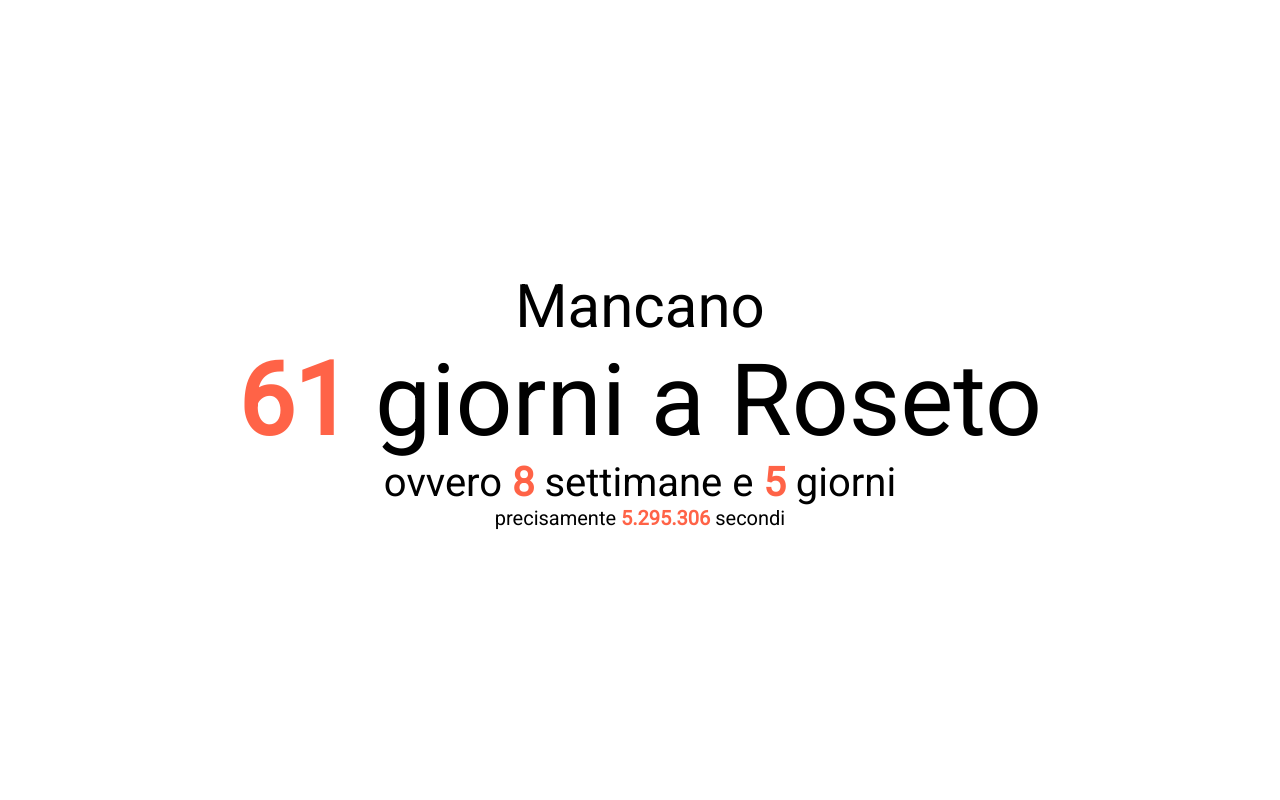
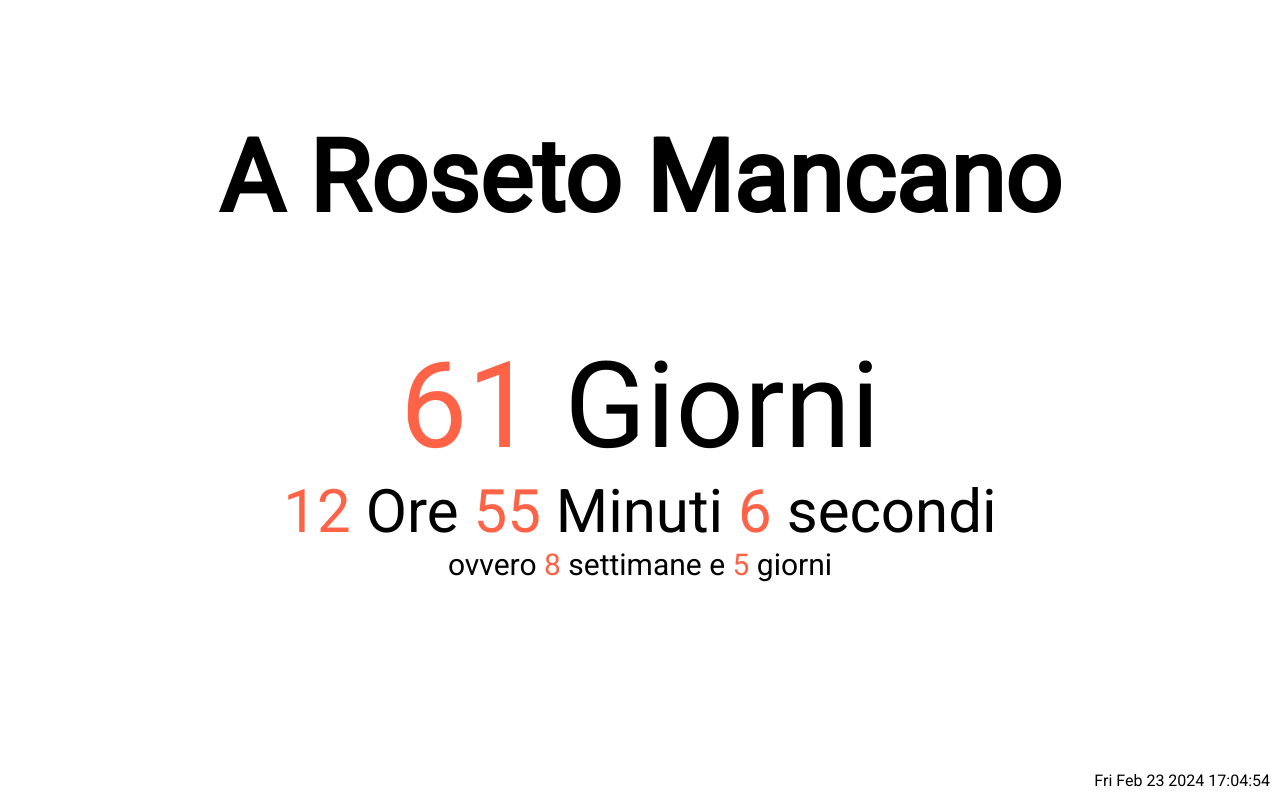
Before and after one commit to obiSerra/kiosk, a website: page src/index.html in a window 1280 px wide. Drawn offline with Linux system fonts and the light colour scheme.

Commit message:
Countdown updated

```diff
--- a/package.json
+++ b/package.json
@@ -4,7 +4,8 @@
   "description": "",
   "main": "index.js",
   "scripts": {
-    "test": "echo \"Error: no test specified\" && exit 1"
+    "test": "echo \"Error: no test specified\" && exit 1",
+    "dev": "node server.js"
   },
   "author": "Roberto Serra",
   "license": "ISC",
--- a/pipeline/kiosk-countdown.yml
+++ b/pipeline/kiosk-countdown.yml
@@ -16,6 +16,10 @@
           - unclutter
         state: latest
         update_cache: yes
+
+    - name: Change the timezone to Europe/Rome
+      shell:
+        cmd: timedatectl set-timezone Europe/Rome
 
     - name: Copy the files to the server
       copy:
--- a/src/index.html
+++ b/src/index.html
@@ -14,10 +14,12 @@
       <div class="content">
         <p class="init"></p>
         <p class="days"></p>
+        <p class="time"></p>
         <p class="weeks"></p>
-        <p class="seconds"></p>
       </div>
     </div>
+
+    <div class="current-time"></div>
 
     <script src="main.js"></script>
   </body>
--- a/src/main.css
+++ b/src/main.css
@@ -16,21 +16,46 @@ body {
   display: flex;
   align-items: center;
   justify-content: center;
-  font-size: 60px;
   text-align: center;
+  flex-direction: column;
 }
 
-.days {
+.init {
+  font-size: 60px;
+  margin-top: -100px;
+  margin-bottom: 100px;
+  font-weight: 700;
+}
+.current-time{
+  position: absolute;
+  bottom: 10px;
+  right: 10px;
+}
+
+.f-xxxl {
+  font-size: 120px;
+}
+
+.f-xxl {
   font-size: 100px;
 }
-.weeks {
+
+.f-xl {
+  font-size: 80px;
+}
+.f-l {
+  font-size: 60px;
+}
+
+.f-m {
   font-size: 40px;
 }
-.seconds {
-  font-size: 20px;
+
+.f-s {
+  font-size: 30px;
 }
 
-strong {
+.tomato {
   color: tomato;
 }
 
--- a/src/main.js
+++ b/src/main.js
@@ -1,49 +1,55 @@
 (() => {
 
     const data = {
-        "title": "Roseto",
-        "date": "04/25/2024",
-
+        "line": "A Roseto Mancano",
+        "date": "04/25/2024 06:00:00",
     }
 
     const giornoGiorni = (n) => n === 1 ? "giorno" : "giorni";
     const settimanaSettimane = (n) => n === 1 ? "settimana" : "settimane";
 
 
+
     function run() {
         const today = new Date();
+
+
         const date2 = new Date(data.date);
 
         const diffTime = date2 - today
-        const diffDays = Math.round(diffTime / (1000 * 60 * 60 * 24));
+
+        const diffSeconds = Math.floor(diffTime / 1000);
+
+        const diffMinutes = Math.floor(diffSeconds / 60);
+        const diffHours = Math.floor(diffMinutes / 60);
+        const diffDays = Math.floor(diffHours / 24);
+
         const diffWeeks = Math.floor(diffDays / 7);
         const remWeeks = diffDays % 7;
 
-        const diffSeconds = Math.ceil(diffTime / 1000);
-        const diffHours = Math.ceil(diffTime / (1000 * 60 * 60));
-        if (diffTime < 0) {
-            document.querySelector(".days").innerHTML = `<strong>${data.title}</strong> è ARRIVATO!`;
-            return;
+        try {
+            document.querySelector(".current-time").innerHTML = new Date().toString().replace(/GMT.*$/, '');
+        } catch (e) {
+            console.error(e);
         }
 
-        document.querySelector(".init").innerHTML = "Mancano";
-        if (diffHours <= 1) {
-            document.querySelector(".days").innerHTML = `<strong> Manca meno di un'ora a ${data.title}`;
-        }
-        else if (diffHours < 24) {
-            document.querySelector(".days").innerHTML = `<strong>${diffHours}</strong> ore a ${data.title}`;
-        } else {
-            document.querySelector(".days").innerHTML = `<strong>${diffDays}</strong> ${giornoGiorni(diffDays)} a ${data.title}`;
-            if (diffWeeks > 0) {
-                const rem = remWeeks !== 0 ? `e <strong>${remWeeks}</strong> ${giornoGiorni(remWeeks)}` : "";
-                document.querySelector(".weeks").innerHTML = `ovvero <strong>${diffWeeks}</strong> ${settimanaSettimane(diffWeeks)} ${rem}`;
-            }
+        try {
+            document.querySelector(".init").innerHTML = `<span class='f-xxl'>${data.line}</span>`;
+            document.querySelector(".days").innerHTML = `<span class='f-xxxl'><span class="tomato">${diffDays}</span> Giorni</span> `;
+            document.querySelector(".time").innerHTML = `<span class='f-l'><span class="tomato">${diffHours % 24}</span> Ore </span>
+            <span class='f-l'><span class="tomato">${diffMinutes % 60}</span> Minuti </span>
+            <span class='f-l'><span class="tomato">${(diffSeconds % 60)}</span> secondi </span>`;
+        } catch (e) {
+            console.error(e);
         }
 
-        document.querySelector(".seconds").innerHTML = `precisamente <strong>${diffSeconds.toLocaleString('it-IT')}</strong> secondi`;
+        if (diffWeeks > 0) {
+            const rem = remWeeks !== 0 ? `e <span class="tomato">${remWeeks}</span> ${giornoGiorni(remWeeks)}` : "";
+            document.querySelector(".weeks").innerHTML = `<div class="f-s"> ovvero <span class="tomato">${diffWeeks}</span> ${settimanaSettimane(diffWeeks)} ${rem}</div>`;
+        }
 
     }
     run();
-    setInterval(run, 1000);
+    setInterval(run, 500);
 
 })()
```
